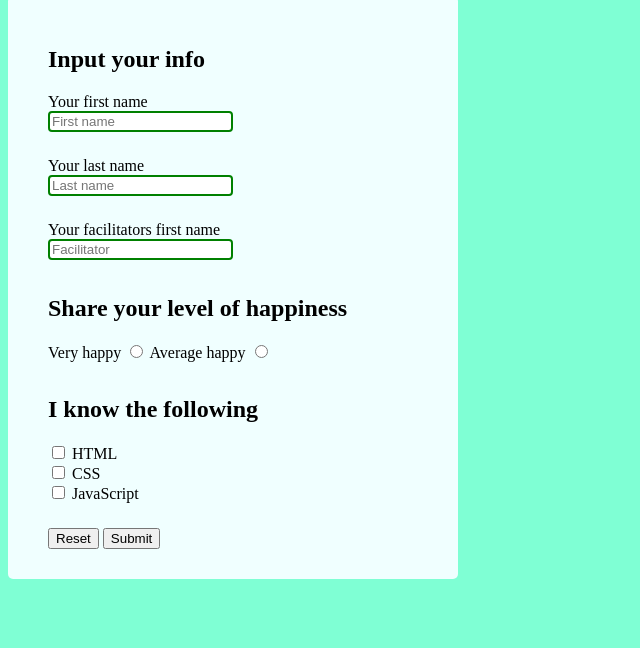
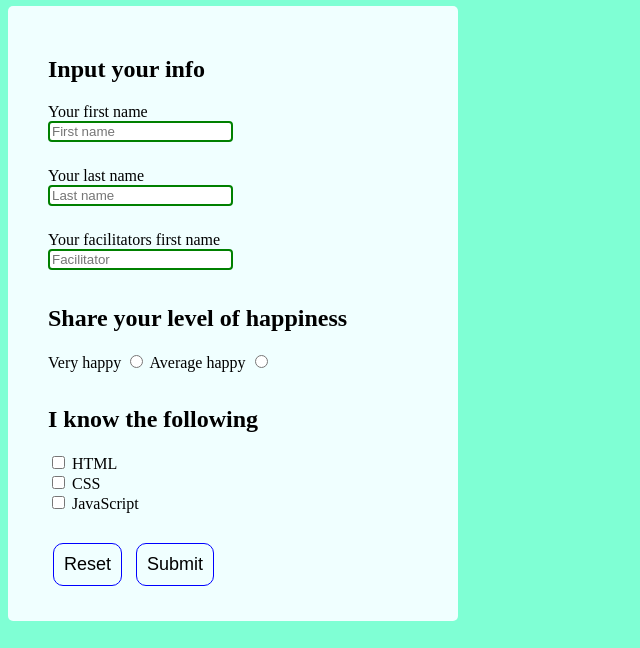
Before and after one commit to SStepurko/METCS601, a plain HTML site: page Assignments/CS601_HW4_Stepurko/index.html in a window 1280 px wide. Shown: the part 152-800 px from the top of the page, without its empty margins (0-640 px from the left). Drawn offline with Linux system fonts and the light colour scheme.

Commit message:
Update style.css

```diff
--- a/Assignments/CS601_HW4_Stepurko/style.css
+++ b/Assignments/CS601_HW4_Stepurko/style.css
@@ -7,6 +7,7 @@ header {
 	width: 250px;
 	border-radius: 5px;
 	padding: 30px;
+	margin-bottom: 10px;
 }
 
 main {
@@ -29,3 +30,20 @@ main {
 	border: 2px solid green;
 	border-radius: 4px;
 }
+
+button {
+	padding: 10px;
+	margin: 5px;
+	font-size: large;
+	background: none;
+	border: 1px solid blue;
+	border-radius: 10px;
+	transition: all 0.5s;
+	cursor: pointer;
+}
+
+button:hover {
+	background-color: blue;
+	border: black;
+	color: white;
+}
```
